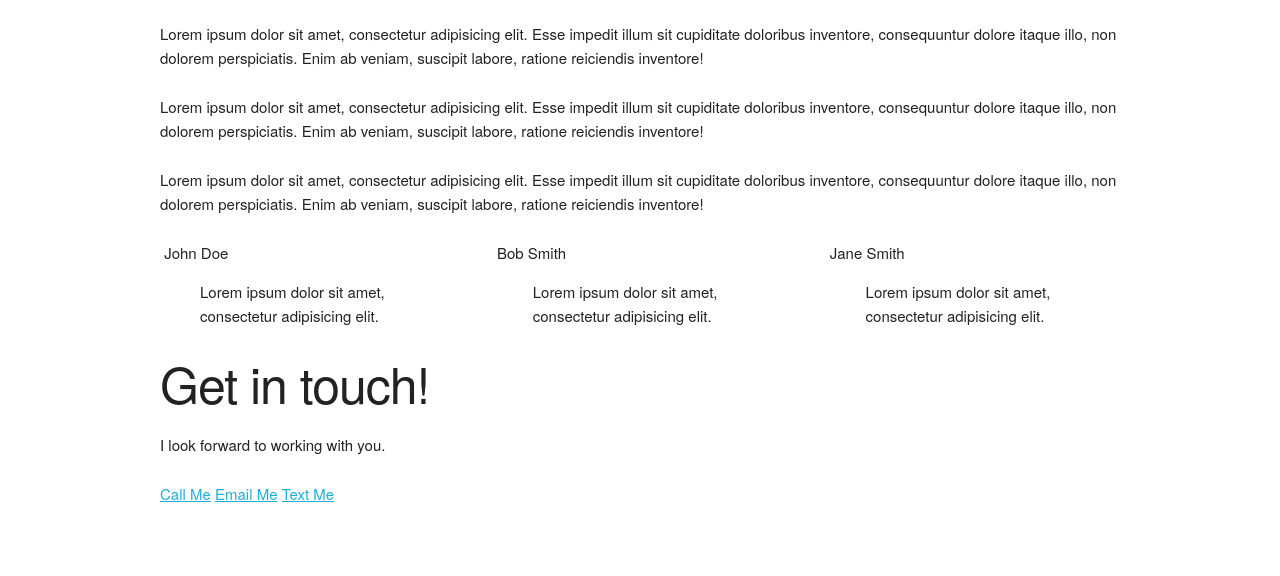
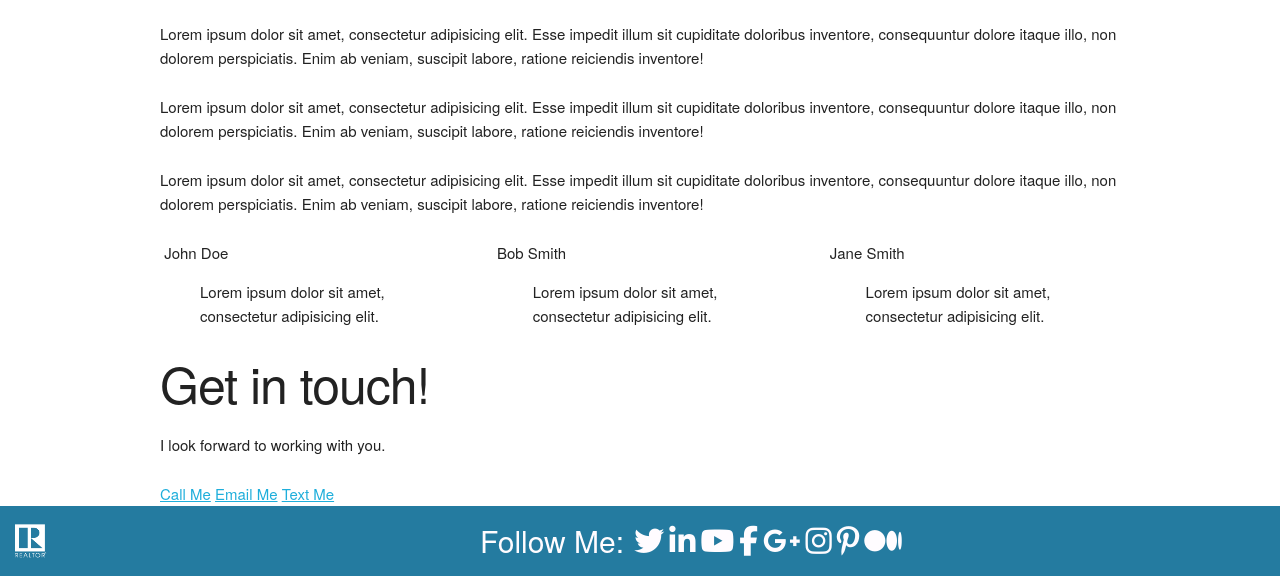
Before and after one commit to Tony-Thomas/staging-agent, a website: page src/index.html in a window 1280 px wide. Shown: the part 754-1330 px from the top of the page. Before the commit the page ends 1260 px from the top, so only its background shows below. Drawn offline with Linux system fonts and the light colour scheme.

Commit message:
have been working on the footer rather than the showcase section. Ill have to rename this branch.

```diff
--- a/package.json
+++ b/package.json
@@ -9,6 +9,7 @@
   "author": "Tony Thomas",
   "license": "ISC",
   "devDependencies": {
+    "@fancyapps/fancybox": "^3.1.20",
     "grunt": "^1.0.1",
     "grunt-contrib-concat": "^1.0.1",
     "grunt-contrib-copy": "^1.0.0",
--- a/src/css/main.css
+++ b/src/css/main.css
@@ -10,10 +10,37 @@
     .navbar__links a {
       flex: 1; }
 
+.site-footer {
+  display: flex;
+  align-items: center; }
+  .site-footer ul {
+    margin-bottom: 0;
+    align-items: center; }
+  .site-footer li {
+    margin-bottom: 0; }
+  .site-footer__realtor {
+    display: flex;
+    flex: 3; }
+  .site-footer__social {
+    display: flex;
+    flex: 5; }
+    .site-footer__social a {
+      flex: 1; }
+
+/*.realtor {
+    flex: 1;
+    align-items: center;
+    margin: auto;
+}*/
+.site-footer ul {
+  list-style: none;
+  display: flex; }
+
 .site-header {
   background-color: #247ba0; }
   .site-header a {
-    color: #fffcff; }
+    color: #fffcff;
+    font-size: 2rem; }
 
 .hero {
   height: 70vh; }
@@ -24,18 +51,44 @@
 .navbar {
   height: 70px; }
   .navbar__logo {
-    margin-left: 2em;
-    font-size: 3rem; }
+    margin-left: 3rem; }
+    .navbar__logo a {
+      font-size: 3rem; }
   .navbar a {
     text-align: center;
     text-decoration: none; }
 
-.social::before {
+.site-footer {
+  background-color: #247ba0;
+  height: 70px; }
+
+.follow {
+  color: #fffcff;
+  font-size: 3rem;
+  margin-right: 1rem; }
+
+.site-footer__social a {
   font-family: FontAwesome;
-  padding-right: 5px; }
-  .social::before__twitter::before {
+  padding-right: 5px;
+  text-decoration: none;
+  color: #fffcff;
+  font-size: 3rem; }
+  .site-footer__social a.twitter::before {
     content: '\f099'; }
-  .social::before__linkedin::before {
+  .site-footer__social a.linkedin::before {
     content: '\f0e1'; }
-  .social::before__facebook::before {
+  .site-footer__social a.youtube::before {
+    content: '\f167'; }
+  .site-footer__social a.facebook::before {
     content: '\f09a'; }
+  .site-footer__social a.google::before {
+    content: '\f0d5'; }
+  .site-footer__social a.instagram::before {
+    content: '\f16d'; }
+  .site-footer__social a.pinterest::before {
+    content: '\f231 '; }
+  .site-footer__social a.medium::before {
+    content: '\f23a'; }
+
+.follow {
+  color: #fffcff; }
--- a/src/index.html
+++ b/src/index.html
@@ -7,6 +7,7 @@
     <meta http-equiv="X-UA-Compatible" content="ie=edge">
     <title>Staging Agent</title>
     <link rel="stylesheet" href="../dist/css/styles.css">
+    <link rel="stylesheet" href="https://opensource.keycdn.com/fontawesome/4.7.0/font-awesome.min.css" integrity="sha384-dNpIIXE8U05kAbPhy3G1cz+yZmTzA6CY8Vg/u2L9xRnHjJiAK76m2BIEaSEV+/aU" crossorigin="anonymous">
     <script defer src="../dist/js/scripts.js"></script>
 </head>
 
@@ -119,16 +120,21 @@
     <!--END MAIN CONTENT-->
 
     <!--START FOOTER-->
-    <footer>
-        <div class="social">
-            <a class="social__twitter" href="https://twitter.com/StagingAgentAZ"></a>
-            <a class="social__linkedin" href="https://www.linkedin.com/"></a>
-            <a class="social__youtube" href="https://www.youtube.com/channel/UCVYwGPmsmja9nOCBHbV_EgQ"></a>
-            <a class="social__facebook" href="https://www.facebook.com/"></a>
-            <a class="social__google" href="https://plus.google.com/u/2/101007594193457802083"></a>
-            <a class="socail__instagram" href="https://www.instagram.com/stagingagent"></a>
-            <a class="social__pinterest" href="https://www.pinterest.com/stagingagentaz"></a>
-            <a class="socail__medium" href="https://medium.com/"></a>
+    <footer class="site-footer">
+        <div class="site-footer__realtor"><img src="../dist/img/realtor.png" alt="" width="60" height="60"></div>
+        <div class="site-footer__social">
+
+            <ul>
+                <li class="follow">Follow Me: </li>
+                <li><a class="twitter" href="https://twitter.com/StagingAgentAZ"></a></li>
+                <li><a class="linkedin" href="https://www.linkedin.com/"></a></li>
+                <li><a class="youtube" href="https://www.youtube.com/channel/UCVYwGPmsmja9nOCBHbV_EgQ"></a></li>
+                <li><a class="facebook" href="https://www.facebook.com/"></a></li>
+                <li><a class="google" href="https://plus.google.com/u/2/101007594193457802083"></a></li>
+                <li><a class="instagram" href="https://www.instagram.com/stagingagent"></a></li>
+                <li><a class="pinterest" href="https://www.pinterest.com/stagingagentaz"></a></li>
+                <li><a class="medium" href="https://medium.com/"></a></li>
+            </ul>
         </div>
     </footer>
     <!--END FOOTER-->
--- a/src/sass/partials/_footer.scss
+++ b/src/sass/partials/_footer.scss
@@ -1,37 +1,54 @@
-.social::before {
+.site-footer {
+    background-color: $header;
+    height: 70px;
+}
 
+.follow {
+    color: $white;
+    font-size: 3rem;
+    margin-right: 1rem;
+}
+
+.site-footer__social a {
     font-family: FontAwesome;
     padding-right: 5px;
+    text-decoration: none;
+    color: $white;
+    font-size:3rem;
 
-    &__twitter::before {
+    &.twitter::before {
         content: '\f099';
     }
 
-    &__linkedin::before {
+    &.linkedin::before {
         content: '\f0e1';
     }
 
-    &__youtube::before {
-
+    &.youtube::before {
+        content: '\f167';
     }
 
-    &__facebook::before {
+    &.facebook::before {
         content: '\f09a';
     }
 
-    &__google::before {
-
+    &.google::before {
+        content: '\f0d5';
     }
 
-    &__instagram::before {
-
+    &.instagram::before {
+        content: '\f16d';
     }
 
-    &__pinterest::before {
-
+    &.pinterest::before {
+        content: '\f231 ';
     }
 
-    &__medium::before {
-
+    &.medium::before {
+        content: '\f23a';
     }
 }
+
+.follow {
+    color: $white;
+}
--- a/src/sass/partials/_header.scss
+++ b/src/sass/partials/_header.scss
@@ -3,6 +3,7 @@
 
     a {
         color: $white;
+        font-size: 2rem;
     }
 }
 
@@ -20,8 +21,11 @@
     height: 70px;
 
     &__logo {
-        margin-left: 2em;
-        font-size: 3rem;
+        margin-left: 3rem;
+
+        a {
+            font-size: 3rem;
+        }
 
     }
 
--- a/src/sass/partials/_layout.scss
+++ b/src/sass/partials/_layout.scss
@@ -1,3 +1,4 @@
+// Header
 .navbar {
     display: flex;
     align-items: center;
@@ -15,3 +16,44 @@
         }
     }
 }
+
+// Footer
+.site-footer {
+    display: flex;
+    align-items: center;
+
+    ul {
+        margin-bottom: 0;
+        align-items: center;
+    }
+
+    li {
+        margin-bottom: 0;
+    }
+
+    &__realtor {
+        display: flex;
+        flex: 3;
+    }
+
+    &__social {
+        display: flex;
+        flex: 5;
+        //align-self: center;
+
+        a {
+            flex: 1;
+        }
+    }
+}
+
+/*.realtor {
+    flex: 1;
+    align-items: center;
+    margin: auto;
+}*/
+
+.site-footer ul {
+    list-style: none;
+    display: flex;
+}
```
Also changed, not shown: dist/css/styles.css, dist/img/realtor.png (added), dist/index.html.
